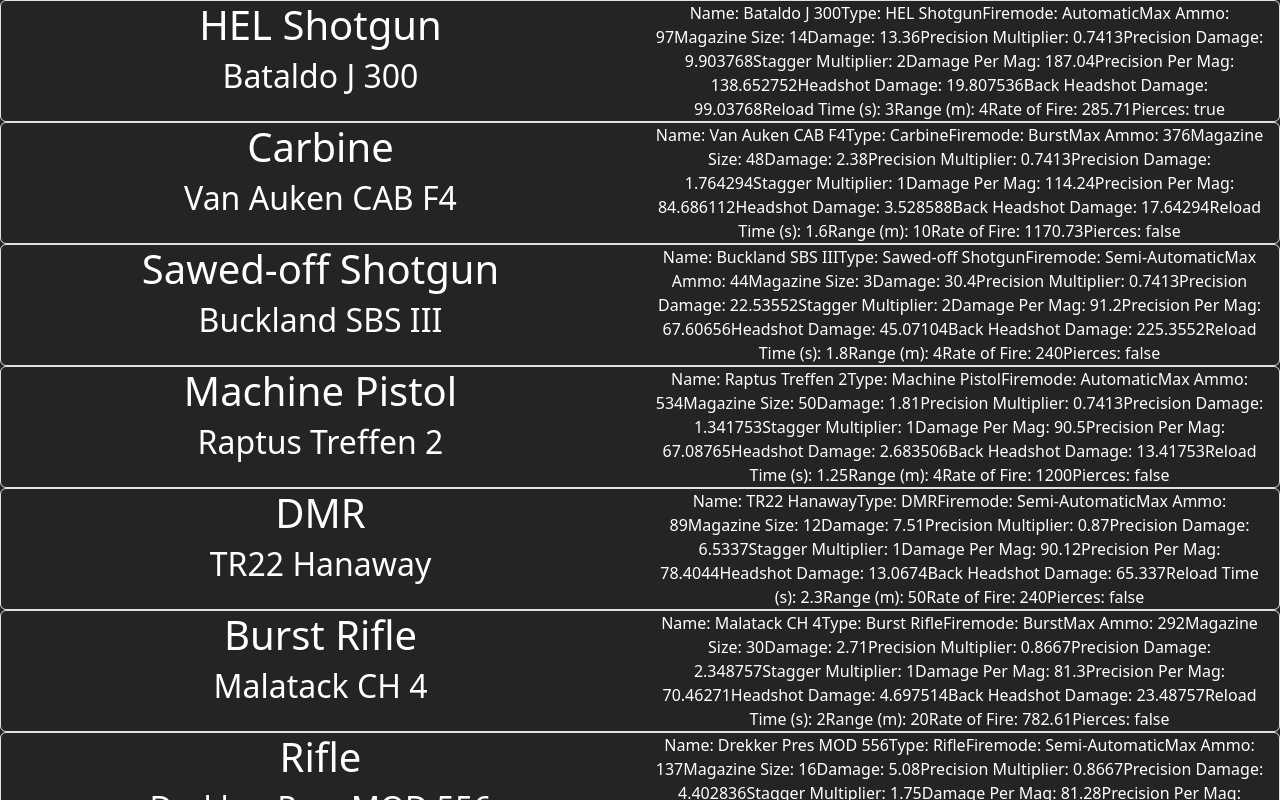
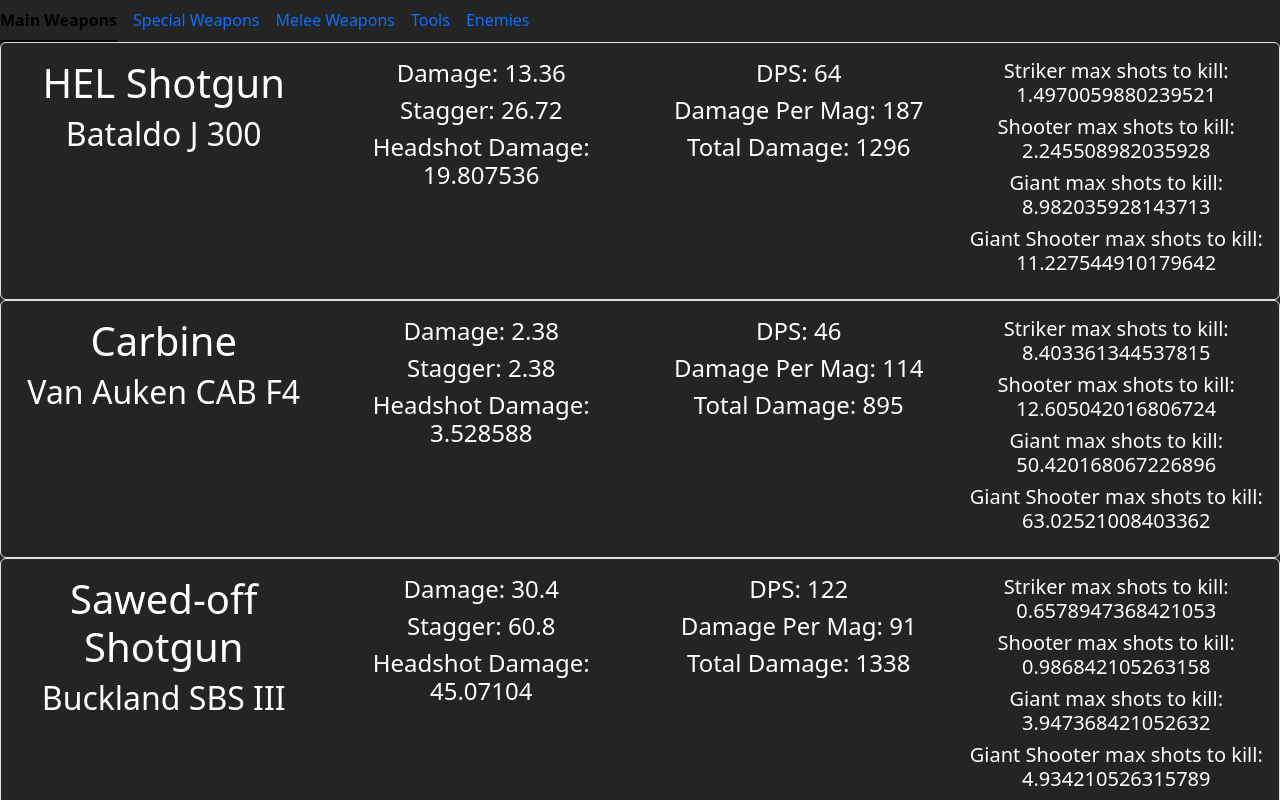
Before and after one commit to SimplyNate/gtfo-stats, a Vue app: page /main in a window 1280 px wide. Shown: the top 800 px of the page. Built offline with nearby package versions, Linux system fonts and the light colour scheme.

Commit message:
Begin planning pages, flesh out Weapon component

```diff
--- a/src/App.vue
+++ b/src/App.vue
@@ -1,6 +1,31 @@
 <template>
     <div class="app">
-        <weapon v-for="item of main" :key="item.Name" :weapon-values="item"/>
+        <div>
+            <ul class="nav nav-underline">
+                <li class="nav-item">
+                    <a class="nav-link active" data-bs-toggle="collapse" href="#mainWeapons">Main Weapons</a>
+                </li>
+                <li class="nav-item">
+                    <a class="nav-link" data-bs-toggle="collapse" href="#specialWeapons">Special Weapons</a>
+                </li>
+                <li class="nav-item">
+                    <a class="nav-link" data-bs-toggle="collapse" href="#meleeWeapons">Melee Weapons</a>
+                </li>
+                <li class="nav-item">
+                    <a class="nav-link" data-bs-toggle="collapse" href="#tools">Tools</a>
+                </li>
+                <li class="nav-item">
+                    <a class="nav-link" data-bs-toggle="collapse" href="#enemies">Enemies</a>
+                </li>
+            </ul>
+        </div>
+        <div class="fade show" id="mainWeapons">
+            <weapon v-for="item of main" :key="item.Name" :weapon-values="item"/>
+        </div>
+        <div class="fade" id="specialWeapons">Special Weapons</div>
+        <div class="fade" id="meleeWeapons">Melee Weapons</div>
+        <div class="fade" id="tools">Tools</div>
+        <div class="fade" id="enemies">Enemies</div>
     </div>
 </template>
 
--- a/src/components/Weapon.vue
+++ b/src/components/Weapon.vue
@@ -1,14 +1,45 @@
 <template>
-    <div class="container-fluid border rounded text-center">
+    <div class="container-fluid border rounded text-center p-3">
         <div class="row">
             <div class="col">
                 <h1>{{ weapon.Type }}</h1>
                 <h2>{{ weapon.Name }}</h2>
             </div>
             <div class="col">
-                <template v-for="key of keys" :key="key">
-                    {{ key }}: {{ weapon[key] }}
-                </template>
+                <div class="row">
+                    <h4>Damage: {{ weapon.Damage }}</h4>
+                </div>
+                <div class="row">
+                    <h4>Stagger: {{ weapon["Stagger Multiplier"] * weapon.Damage }}</h4>
+                </div>
+                <div class="row">
+                    <h4>Headshot Damage: {{ weapon['Headshot Damage']}}</h4>
+                </div>
+            </div>
+            <div class="col">
+                <div class="row">
+                    <h4>DPS: {{ Math.round(weapon.Damage * weapon['Rate of Fire'] / 60) }}</h4>
+                </div>
+                <div class="row">
+                    <h4>Damage Per Mag: {{ Math.round(weapon.Damage * weapon['Magazine Size']) }}</h4>
+                </div>
+                <div class="row">
+                    <h4>Total Damage: {{ Math.round(weapon.Damage * weapon['Max Ammo']) }}</h4>
+                </div>
+            </div>
+            <div class="col">
+                <div class="row">
+                    <h5>Striker max shots to kill: {{ striker.Health / weapon.Damage }}</h5>
+                </div>
+                <div class="row">
+                    <h5>Shooter max shots to kill: {{ shooter.Health / weapon.Damage }}</h5>
+                </div>
+                <div class="row">
+                    <h5>Giant max shots to kill: {{ gStriker.Health / weapon.Damage }}</h5>
+                </div>
+                <div class="row">
+                    <h5>Giant Shooter max shots to kill: {{ gShooter.Health / weapon.Damage }}</h5>
+                </div>
             </div>
         </div>
     </div>
@@ -16,12 +47,16 @@
 
 <script setup lang="ts">
 import type { Weapon } from '../data/mainWeapons';
+import enemies from '../data/enemies';
 
 const props = defineProps({
     weaponValues: Object,
 });
 const weapon: Weapon = <Weapon>props.weaponValues;
-const keys = Object.keys(weapon);
+const striker = enemies.find(e => e.Name === 'Striker');
+const shooter = enemies.find(e => e.Name === 'Shooter');
+const gStriker = enemies.find(e => e.Name === 'Giant');
+const gShooter = enemies.find(e => e.Name === 'Giant Shooter');
 
 </script>
 
--- a/src/data/mainWeapons.ts
+++ b/src/data/mainWeapons.ts
@@ -1,4 +1,5 @@
 export interface Weapon {
+    [index: string]: string | number | boolean;
     Name: string;
     Type: string;
     Firemode: string;
--- a/src/components/MainWeapons.vue
+++ b/src/pages/Home.vue
@@ -3,7 +3,7 @@
 </script>
 
 <template>
-
+    <div></div>
 </template>
 
 <style scoped>
```
Also changed, not shown: src/pages/MainWeapons.vue (added, +11 -0 lines), src/router.ts (added, +13 -0 lines), src/pages/MeleeWeapons.vue (renamed from src/components/MeleeWeapons.vue), src/pages/SpecialWeapons.vue (renamed from src/components/SpecialWeapons.vue), src/pages/Tools.vue (renamed from src/components/Tools.vue).
